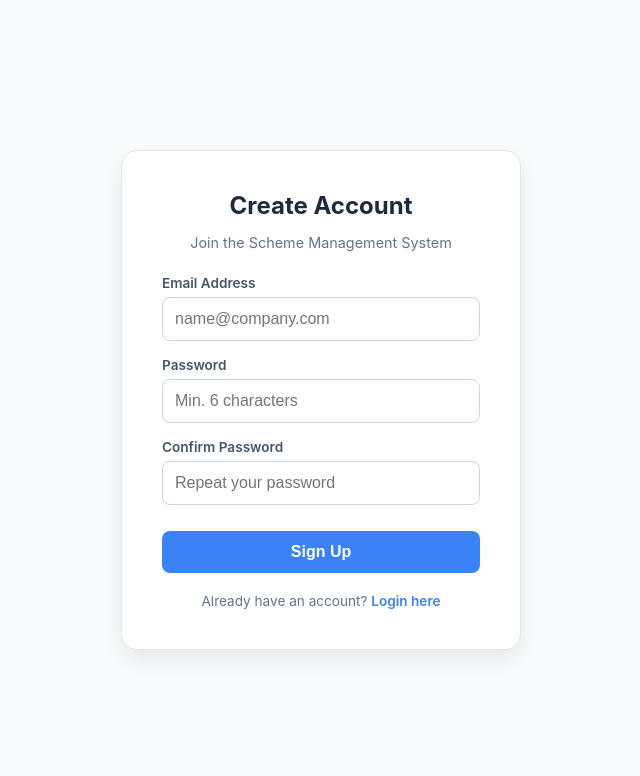
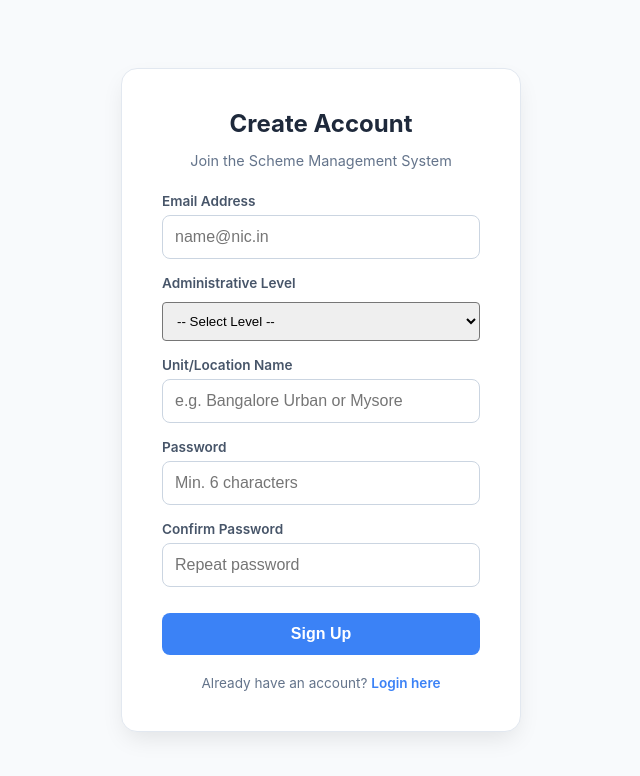
Before and after one commit to zubersadikoffice-crypto/atma-supabase-project, a Flask app: page /register in a window 1280 px wide. Shown: the top 776 px of the page, without its empty margins (319-959 px from the left). Run offline with Flask 3, Linux system fonts and the light colour scheme; some libraries are stand-ins or nearby versions.

Commit message:
Connection Successfull to Login page and Register Page

```diff
--- a/main.py
+++ b/main.py
@@ -1,4 +1,4 @@
-from flask import Flask, render_template, send_from_directory, redirect, url_for
+from flask import Flask, render_template, redirect, url_for, send_from_directory
 import os
 
 app = Flask(__name__,
@@ -9,11 +9,11 @@ app = Flask(__name__,
 
 @app.route('/')
 def index():
-    # Redirect base URL to login page
     return redirect(url_for('login_page'))
 
 @app.route('/login')
 def login_page():
+    # Flask looks in the /templates folder automatically
     return render_template('login.html')
 
 @app.route('/register')
@@ -28,12 +28,13 @@ def dashboard_page():
 def logout_page():
     return render_template('logout.html')
 
-# --- STATIC FILE SERVING ---
-# This ensures your CSS/JS can be found even if the paths get tricky
-@app.route('/static/<path:path>')
-def send_static(path):
-    return send_from_directory('static', path)
+# --- FIX FOR PATHS ---
+# This ensures that your 'auth.js' and other assets load correctly
+# regardless of how the browser requests them.
+@app.route('/static/<path:filename>')
+def custom_static(filename):
+    return send_from_directory(app.static_folder, filename)
 
 if __name__ == '__main__':
-    # Use port 8080 for GitHub Codespaces compatibility
+    # Running on 8080 is perfect for GitHub Codespaces
     app.run(host='0.0.0.0', port=8080, debug=True)
--- a/static/js/register.js
+++ b/static/js/register.js
@@ -1,16 +1,20 @@
-// static/js/register.js
-
 document.getElementById('registerBtn').addEventListener('click', async () => {
     const email = document.getElementById('email').value;
     const password = document.getElementById('password').value;
     const confirmPassword = document.getElementById('confirm-password').value;
+    const level = document.getElementById('level').value;
+    const unitName = document.getElementById('unit_name').value;
 
     if (password !== confirmPassword) {
         alert("Passwords do not match!");
         return;
     }
 
-    // Show a loading state
+    if (!level || !unitName) {
+        alert("Please select your Level and Unit Name.");
+        return;
+    }
+
     const btn = document.getElementById('registerBtn');
     btn.innerText = "Registering...";
     btn.disabled = true;
@@ -18,17 +22,22 @@ document.getElementById('registerBtn').addEventListener('click', async () => {
     const { data, error } = await _supabase.auth.signUp({
         email: email,
         password: password,
+        options: {
+            data: {
+                admin_level: level,
+                unit: unitName
+            }
+        }
     });
 
     btn.innerText = "Sign Up";
     btn.disabled = false;
 
     if (error) {
-        // If you see "Storage" errors in the console here,
-        // it's just a warning; check if the 'error' object actually contains a message.
         alert("Error: " + error.message);
     } else {
-        alert("Success! Please check your email for the confirmation link.");
-        window.location.href = "/login"; // Use the Flask route
+        alert("Success! Check your email for the confirmation link.");
+        // Redirect back to login file
+        window.location.href = "/login";
     }
 });
--- a/templates/register.html
+++ b/templates/register.html
@@ -1,4 +1,4 @@
-
+<!DOCTYPE html>
 <html lang="en">
 <head>
     <meta charset="UTF-8">
@@ -8,7 +8,6 @@
     <script src="https://cdn.jsdelivr.net/npm/@supabase/supabase-js@2"></script>
 </head>
 <body>
-
     <div class="register-container">
         <div class="register-card">
             <h2>Create Account</h2>
@@ -16,7 +15,23 @@
 
             <div class="input-group">
                 <label for="email">Email Address</label>
-                <input type="email" id="email" placeholder="name@company.com" required>
+                <input type="email" id="email" placeholder="name@nic.in" required>
+            </div>
+
+            <div class="input-group">
+                <label for="level">Administrative Level</label>
+                <select id="level" required style="width: 100%; padding: 10px; margin-top: 5px; border-radius: 4px;">
+                    <option value="">-- Select Level --</option>
+                    <option value="state">State</option>
+                    <option value="division">Division</option>
+                    <option value="district">District</option>
+                    <option value="taluk">Taluk</option>
+                </select>
+            </div>
+
+            <div class="input-group">
+                <label for="unit_name">Unit/Location Name</label>
+                <input type="text" id="unit_name" placeholder="e.g. Bangalore Urban or Mysore" required>
             </div>
 
             <div class="input-group">
@@ -26,13 +41,13 @@
 
             <div class="input-group">
                 <label for="confirm-password">Confirm Password</label>
-                <input type="password" id="confirm-password" placeholder="Repeat your password" required>
+                <input type="password" id="confirm-password" placeholder="Repeat password" required>
             </div>
 
             <button id="registerBtn" class="btn-primary">Sign Up</button>
 
             <div class="footer-links">
-                Already have an account? <a href="/templates/">Login here</a>
+                Already have an account? <a href="{{ url_for('login_page') }}">Login here</a>
             </div>
         </div>
     </div>
```
Also changed, not shown: static/js/login.js (+8 -2 lines), templates/login.html (+8 -4 lines).
